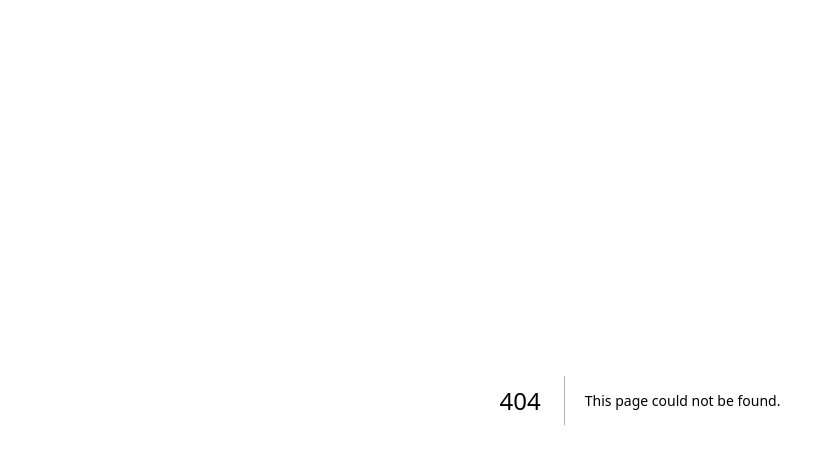
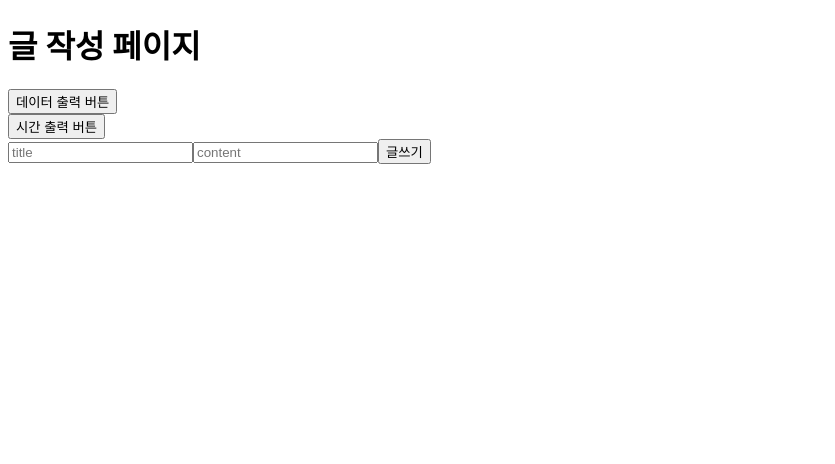
Before and after one commit to CHOIYEJUN/ForumByNextJS, a Next.js app: page /write in a window 1280 px wide. Before the commit this address had no page. Shown: the top 464 px of the page, without its empty margins (0-835 px from the left). Built offline with nearby package versions, Linux system fonts and the light colour scheme.

Commit message:
글 작성기능 구현하여 커밋

```diff
--- a/src/pages/api/hello.js
+++ b/src/pages/api/hello.js
@@ -1,5 +1,11 @@
 // Next.js API route support: https://nextjs.org/docs/api-routes/introduction
 
 export default function handler(req, res) {
+
+  if(req.method === 'POST') {
+    console.log("post");
+  } else if(req.method === 'GET') {
+    console.log("get");
+  }
   res.status(200).json({ name: 'John Doe' })
 }
--- /dev/null
+++ b/src/pages/api/nowTime.js
@@ -0,0 +1,20 @@
+export default async function handler(req, res) {
+    const nowTime = new Date();
+
+    const year = nowTime.getFullYear();
+    const month = nowTime.getMonth();
+    const day = nowTime.getDay();
+    const houre = nowTime.getHours();
+    const min = nowTime.getMinutes();
+
+    try {
+        if(req.method === "GET"){
+            const timeData = `${year} 년 ${month} 월 ${day} 일 / 시간 : ${houre} : ${min}`;
+            res.status(200).json({time : timeData});
+        }
+
+
+    }catch (error){
+        res.status(500).json({ error: 'Unable to fetch data' });
+    }
+}
--- /dev/null
+++ b/src/pages/api/writePostData.js
@@ -0,0 +1,36 @@
+import process from "next/dist/build/webpack/loaders/resolve-url-loader/lib/postcss";
+import {MongoClient} from "mongodb";
+
+export default async function handler(req, res) {
+    const url = process.env.NEXT_PUBLIC_MongoDB_URL;
+    const client = new MongoClient(url);
+
+    try {
+
+        if(req.method === "GET"){
+            await client.connect();
+            const db = client.db('forum');
+            const posts = await db
+                .collection('post')
+                .find()
+                .toArray();
+            res.status(200).json(posts);
+        }else if(req.method === "POST"){
+            await client.connect();
+            const {title, content} = req.body
+            const db = client.db('forum');
+            const post = await db
+                .collection('post')
+                .insertOne({
+                    title : title,
+                    content : content
+                });
+            res.redirect("/wite", 200)
+        }
+
+    }catch (error) {
+        res.status(500).json({error: 'Unable to fetch data'});
+    }finally {
+        await client.close();
+    }
+}
--- a/src/pages/list/page.js
+++ b/src/pages/list/index.js
@@ -23,6 +23,8 @@ export default  function List() {
                     <h2>
                         <Link
                             href={`/detail/${data._id}`}
+                            //prefetch => 이동 할 페이지의 데이터를 미리 가져옵니다. 옵션으로 키고끄기 가능
+                            prefetch={true}
 
                         >{data.title}</Link>
                     </h2>
--- /dev/null
+++ b/src/pages/write/index.js
@@ -0,0 +1,65 @@
+import {useState} from "react";
+
+export default function Write() {
+
+    const [title, setTitle] = useState(null);
+    const [content, setContent] = useState(null);
+    const onChange = (e) => {
+
+        if(e.name === "title"){
+            setTitle(e.value);
+        }
+        if(e.name === "content"){
+            setContent(e.value);
+        }
+    }
+
+    const onSubmit = () => {
+        if(!title) {
+            alert("title은 필수값 입니다.")
+            return false
+        }
+        if(!content) {
+            alert("content 필수값 입니다.")
+            return false
+        }
+    }
+
+    return (
+        <>
+            <h1>글 작성 페이지</h1>
+
+
+           {/* Delete, Put 사용 안됨..*/}
+            <form action={"/api/writePostData"} method={"GET"}>
+                <button type={"submit"}>데이터 출력 버튼</button>
+            </form>
+
+            <form action={"/api/nowTime"} method={"GET"}>
+                <button type={"submit"}>시간 출력 버튼</button>
+            </form>
+
+            <form action={"/api/writePostData"} method={"POST"}>
+
+                <input
+                    type={"text"}
+                    name={"title"}
+                    value={title}
+                    placeholder={"title"}
+                    onChange={(e) => onChange}
+                />
+
+                <input
+                    type={"text"}
+                    name={"content"}
+                    placeholder={"content"}
+                    value={content}
+                    onChange={(e) => onChange}
+                />
+                <button type={"submit"} onSubmit={onSubmit}>글쓰기</button>
+            </form>
+
+
+        </>
+    );
+}
```
